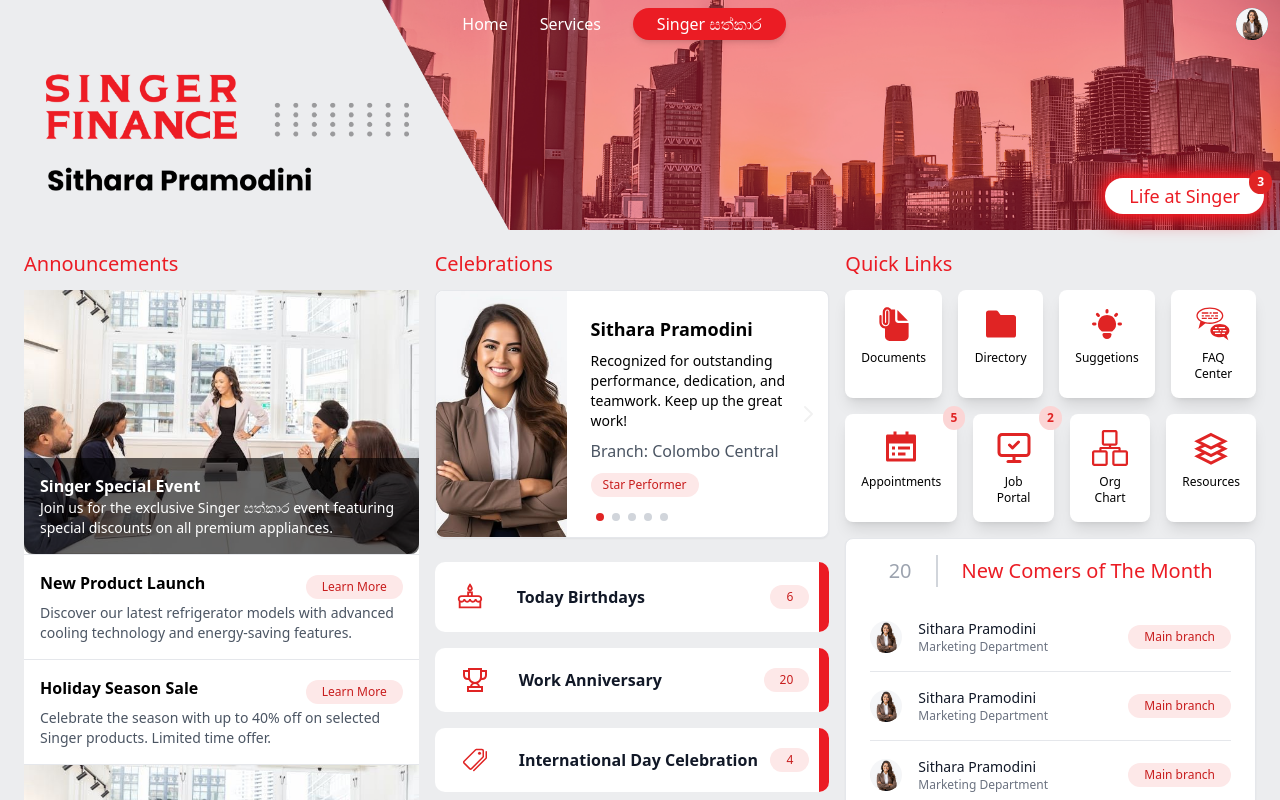
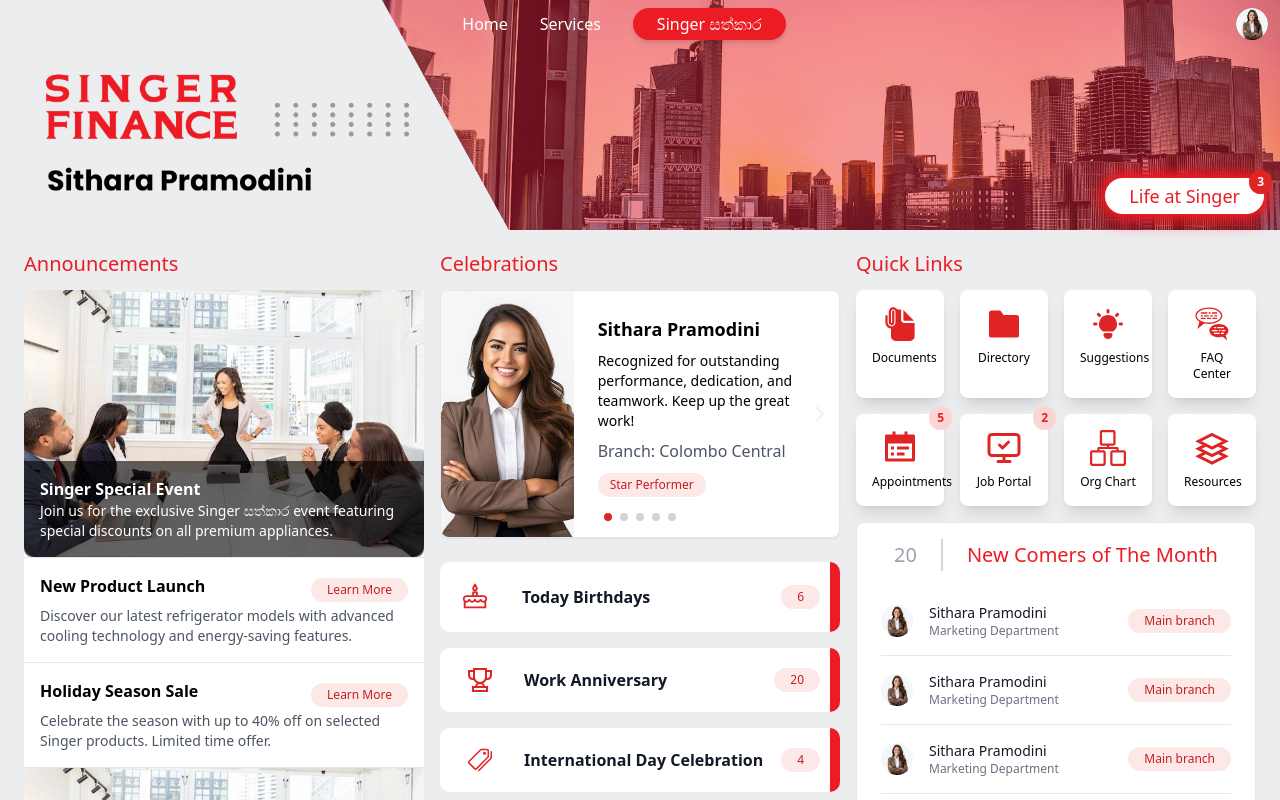
Before and after one commit to SitharaPramodini/singer-intranet-new, a React (Vite) app: page / in a window 1280 px wide. Shown: the top 800 px of the page. Built offline with nearby package versions, Linux system fonts and the light colour scheme.

Commit message:
mobile responsive

```diff
--- a/src/components/QuickLinks.jsx
+++ b/src/components/QuickLinks.jsx
@@ -9,61 +9,42 @@
 import { GrResources } from "react-icons/gr";
 
 const QuickLinks = () => {
+  const links = [
+    { icon: <IoDocumentAttach className="mx-auto"/>, label: "Documents" },
+    { icon: <GoFileDirectoryFill className="mx-auto"/>, label: "Directory" },
+    { icon: <TbBulbFilled className="mx-auto"/>, label: "Suggestions" },
+    { icon: <GiConversation className="mx-auto"/>, label: "FAQ Center" },
+    { icon: <RiCalendarTodoFill className="mx-auto"/>, label: "Appointments", badge: 5 },
+    { icon: <LuMonitorCheck className="mx-auto"/>, label: "Job Portal", badge: 2 },
+    { icon: <SlOrganization className="mx-auto"/>, label: "Org Chart" },
+    { icon: <GrResources className="mx-auto"/>, label: "Resources" },
+  ];
+
   return (
-    <div className="w-full relative ">
-      {/* <button type="button" className="mb-4 text-white rounded-md bg-[#eb1c24] hover:bg-[#bf3232] w-full py-2 font-medium text-lg transition-colors duration-200 top-0 z-10 shadow-lg">
-                Life at Singer
-            </button> */}
-      <h5 class="text-xl font-normal leading-none mb-4 text-[#eb1c24] w-full">
+    <div className="w-full relative">
+      <h5 className="text-xl font-normal leading-none mb-4 text-[#eb1c24] w-full">
         Quick Links
       </h5>
-      <div className="flex flex-col gap-y-4 ">
-        <div className="flex flex-row gap-4 w-full">
-          <div className="w-32 text-center bg-white shadow-lg rounded-lg p-4 hover:bg-[#eb1c24] hover:text-white transition-all duration-300 ease-in-out group">
-            <IoDocumentAttach className="text-red-600 text-4xl mx-auto transition-transform duration-300 ease-[cubic-bezier(0.4, 0, 0.2, 1)] group-hover:rotate-[-15deg] group-hover:scale-125 group-hover:text-white" />
-            <p className="text-xs mt-2">Documents</p>
+
+      <div className="grid grid-cols-2 md:grid-cols-4 gap-4">
+        {links.map((link, index) => (
+          <div
+            key={index}
+            className="relative text-center bg-white shadow-lg rounded-lg p-4 hover:bg-[#eb1c24] hover:text-white transition-all duration-300 ease-in-out group"
+          >
+            {/* Notification Badge */}
+            {link.badge && (
+              <span className="absolute top-0 right-0 -mt-2 -mr-2 bg-red-200 text-red-600 text-xs font-bold px-2 py-1 rounded-full">
+                {link.badge}
+              </span>
+            )}
+
+            <div className="text-red-600 text-4xl mx-auto transition-transform duration-300 ease-[cubic-bezier(0.4, 0, 0.2, 1)] group-hover:rotate-[-15deg] group-hover:scale-125 group-hover:text-white">
+              {link.icon}
+            </div>
+            <p className="text-xs mt-2">{link.label}</p>
           </div>
-          <div className="w-32 text-center bg-white shadow-lg rounded-lg p-4 hover:bg-[#eb1c24] hover:text-white transition-all duration-300 ease-in-out group">
-            <GoFileDirectoryFill className="text-red-600 text-4xl mx-auto transition-transform duration-300 ease-[cubic-bezier(0.4, 0, 0.2, 1)] group-hover:rotate-[-15deg] group-hover:scale-125 group-hover:text-white" />
-            <p className="text-xs mt-2">Directory</p>
-          </div>{" "}
-          <div className="w-32 text-center bg-white shadow-lg rounded-lg p-4 hover:bg-[#eb1c24] hover:text-white transition-all duration-300 ease-in-out group">
-            <TbBulbFilled className="text-red-600 text-4xl mx-auto transition-transform duration-300 ease-[cubic-bezier(0.4, 0, 0.2, 1)] group-hover:rotate-[-15deg] group-hover:scale-125 group-hover:text-white" />
-            <p className="text-xs mt-2">Suggetions</p>
-          </div>
-          <div className="w-32 text-center bg-white shadow-lg rounded-lg p-4 hover:bg-[#eb1c24] hover:text-white transition-all duration-300 ease-in-out group">
-            <GiConversation className="text-red-600 text-4xl mx-auto transition-transform duration-300 ease-[cubic-bezier(0.4, 0, 0.2, 1)] group-hover:rotate-[-15deg] group-hover:scale-125 group-hover:text-white" />
-            <p className="text-xs mt-2">FAQ Center</p>
-          </div>
-        </div>
-        <div className="flex flex-row gap-4 w-full">
-          <div className="relative w-32 text-center bg-white shadow-lg rounded-lg p-4 hover:bg-[#eb1c24] hover:text-white transition-all duration-300 ease-in-out group">
-            {/* Notification Badge */}
-            <span className="absolute top-0 right-0 -mt-2 -mr-2 bg-red-200 text-red-600 text-xs font-bold px-2 py-1 rounded-full">
-              5
-            </span>
-            <RiCalendarTodoFill className="text-red-600 text-4xl mx-auto transition-transform duration-300 ease-[cubic-bezier(0.4, 0, 0.2, 1)] group-hover:rotate-[-15deg] group-hover:scale-125 group-hover:text-white" />
-            <p className="text-xs mt-2">Appointments</p>
-          </div>
-
-          <div className="relative w-32 text-center bg-white shadow-lg rounded-lg p-4 hover:bg-[#eb1c24] hover:text-white transition-all duration-300 ease-in-out group">
-            {/* Notification Badge */}
-            <span className="absolute top-0 right-0 -mt-2 -mr-2 bg-red-200 text-red-600 text-xs font-bold px-2 py-1 rounded-full">
-              2
-            </span>
-            <LuMonitorCheck className="text-red-600 text-4xl mx-auto transition-transform duration-300 ease-[cubic-bezier(0.4, 0, 0.2, 1)] group-hover:rotate-[-15deg] group-hover:scale-125 group-hover:text-white" />
-            <p className="text-xs mt-2">Job Portal</p>
-          </div>
-
-          <div className="w-32 text-center bg-white shadow-lg rounded-lg p-4 hover:bg-[#eb1c24] hover:text-white transition-all duration-300 ease-in-out group">
-            <SlOrganization className="text-red-600 text-4xl mx-auto transition-transform duration-300 ease-[cubic-bezier(0.4, 0, 0.2, 1)] group-hover:rotate-[-15deg] group-hover:scale-125 group-hover:text-white" />
-            <p className="text-xs mt-2">Org Chart</p>
-          </div>
-          <div className="w-32 text-center bg-white shadow-lg rounded-lg p-4 hover:bg-[#eb1c24] hover:text-white transition-all duration-300 ease-in-out group">
-            <GrResources className="text-red-600 text-4xl mx-auto transition-transform duration-300 ease-[cubic-bezier(0.4, 0, 0.2, 1)] group-hover:rotate-[-15deg] group-hover:scale-125 group-hover:text-white" />
-            <p className="text-xs mt-2">Resources</p>
-          </div>
-        </div>
+        ))}
       </div>
     </div>
   );
--- a/src/pages/Home.jsx
+++ b/src/pages/Home.jsx
@@ -14,16 +14,16 @@
         <div className=''>
             <Header />
 
-            <div className='flex w-full px-6 gap-x-4 pt-6'>
-                <div className='w-1/3'>
+            <div className='flex md:flex-row flex-col w-full px-6 gap-x-4 pt-6'>
+                <div className='md:w-1/3 w-full'>
                     <Announcement />
                 </div>
 
-                <div className='w-1/3'>
+                <div className='md:w-1/3 w-full'>
                     <SpecialEvents />
                 </div>
 
-                <div className='flex flex-col w-1/3 gap-y-4'>
+                <div className='flex flex-col md:w-1/3 w-full gap-y-4'>
                     <QuickLinks />
                     <NewJoinees />
                 </div>
```
